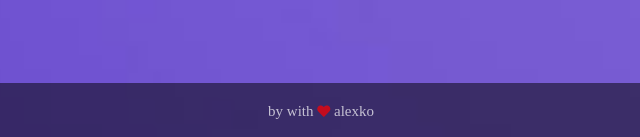
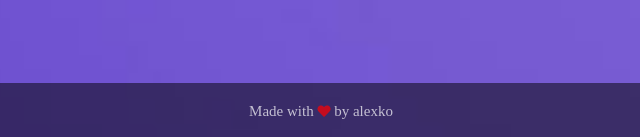
Before and after one commit to alexkoqa/lessons2, a plain HTML site: page index.html in a window 1280 px wide. Shown: the part 2398-2535 px from the top of the page, 319-959 px from the left. Drawn offline with Linux system fonts and the light colour scheme.

Commit message:
for commit

```diff
--- a/index.html
+++ b/index.html
@@ -69,7 +69,7 @@
 		</div>
 	</div>
 	<footer>
-		<div class="footer">by with <i class="fas fa-heart"></i> alexko</div>
+		<div class="footer">Made with <i class="fas fa-heart"></i> by alexko</div>
 	</footer>
 </body>
 </html>
```
